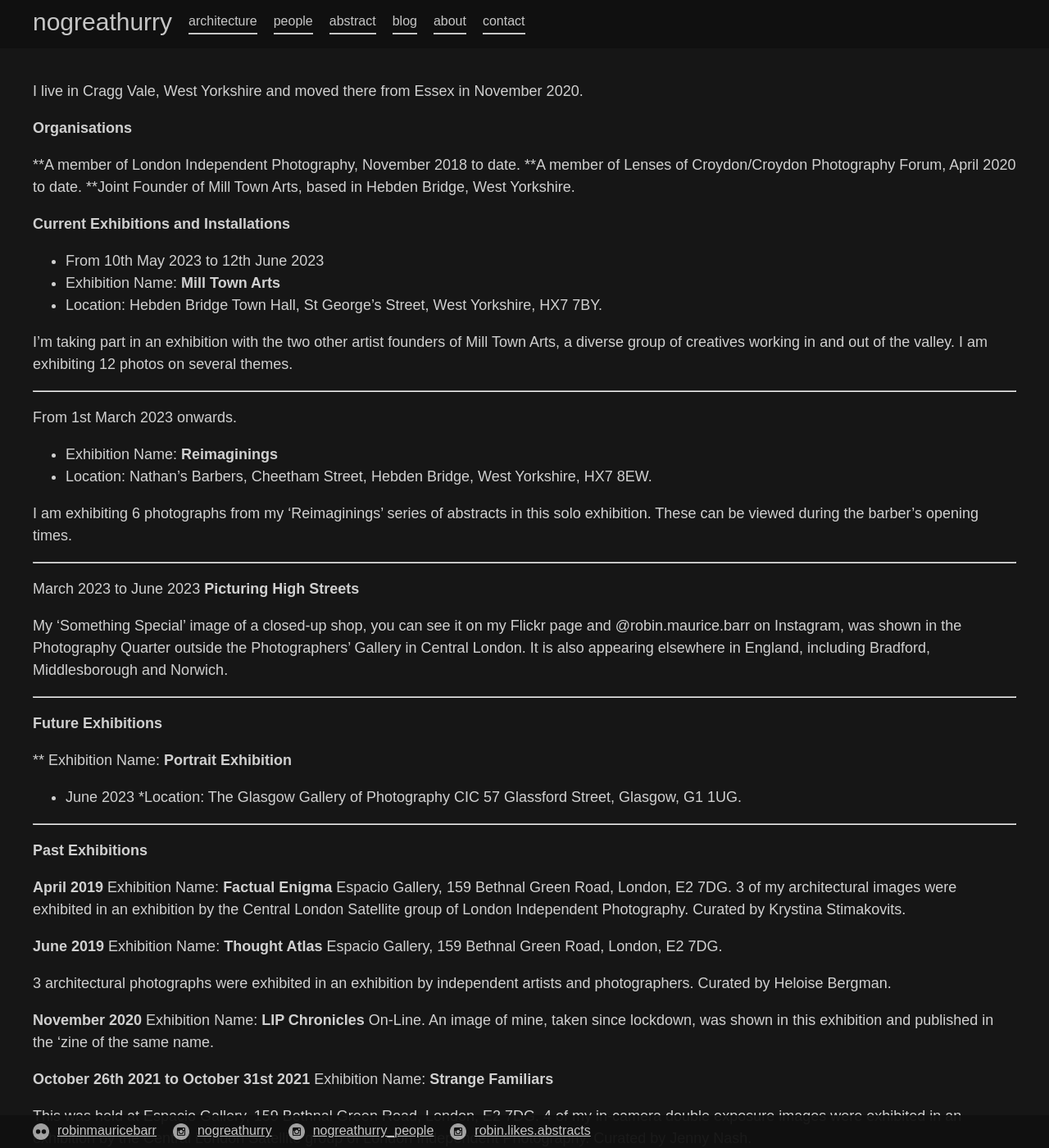
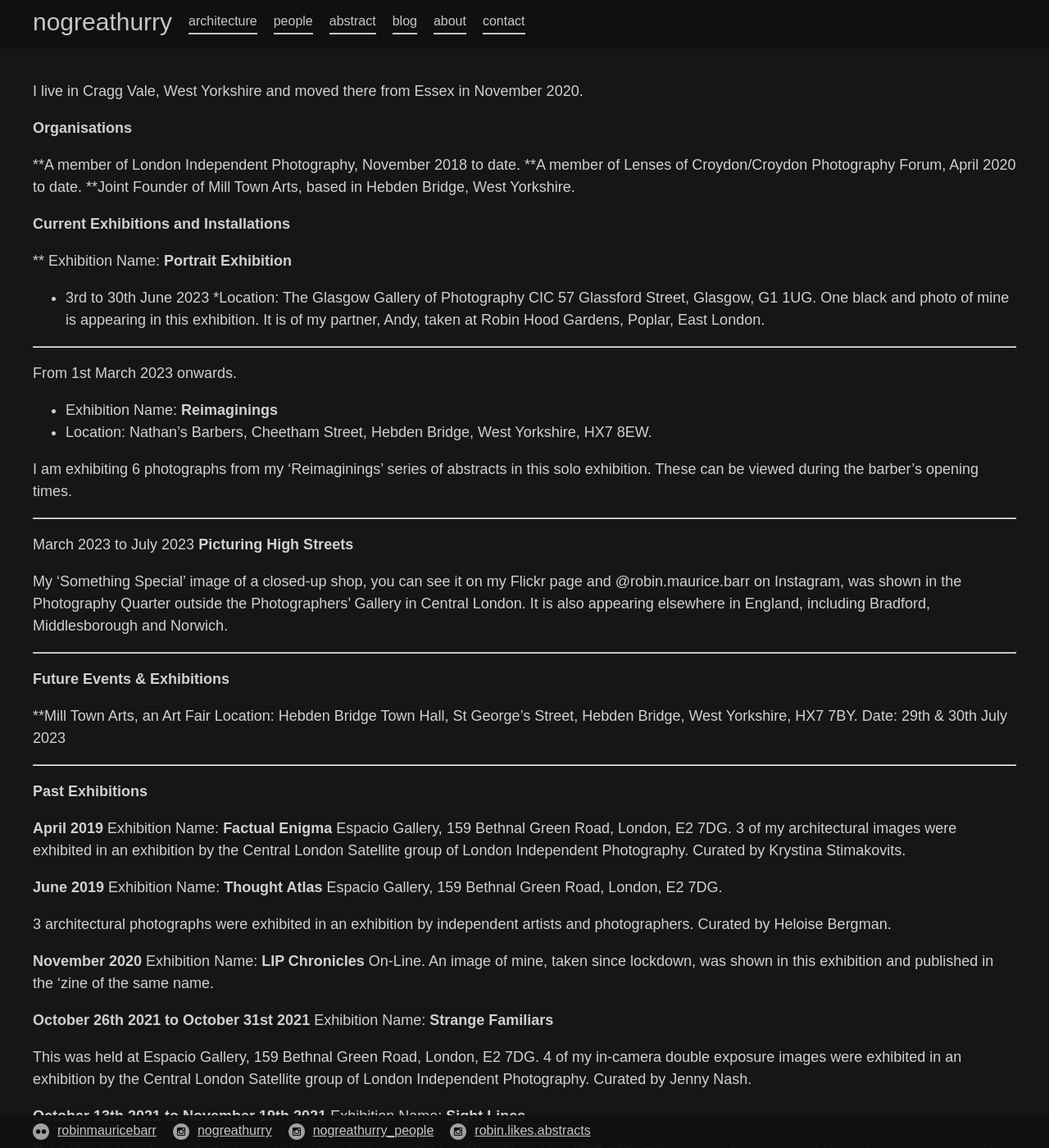
Before and after one commit to 987poiuytrewq/nogreathurry, a Jekyll site: the page built from blog.md, in a window 1280 px wide and 1400 px high. Shown: the whole window at 82% size. Built offline with Jekyll 4.4.1, drawn with Linux system fonts in a browser that asks for light colours; some of the changed text lies outside the part shown.

Commit message:
Updated Blog

```diff
--- a/blog.md
+++ b/blog.md
@@ -13,11 +13,11 @@
 
 **Current Exhibitions and Installations**
 
-* From 10th May 2023 to 12th June 2023
-* Exhibition Name: **Mill Town Arts**
-* Location: Hebden Bridge Town Hall, St George's Street, West Yorkshire, HX7 7BY.
-
-I'm taking part in an exhibition with the two other artist founders of Mill Town Arts, a diverse group of creatives working in and out of the valley. I am exhibiting 12 photos on several themes.
+** Exhibition Name: **Portrait Exhibition**
+* 3rd to 30th June 2023
+*Location: The Glasgow Gallery of Photography CIC
+57 Glassford Street, Glasgow, G1 1UG.
+One black and photo of mine is appearing in this exhibition. It is of my partner, Andy, taken at Robin Hood Gardens, Poplar, East London.
 
 ______________________________________________________________
 
@@ -29,19 +29,18 @@
 
 ______________________________________________________________
 
-March 2023 to June 2023
+March 2023 to July 2023
 **Picturing High Streets**
 
 My 'Something Special' image of a closed-up shop, you can see it on my Flickr page and @robin.maurice.barr on Instagram, was shown in the Photography Quarter outside the Photographers' Gallery in Central London. It is also appearing elsewhere in England, including Bradford, Middlesborough and Norwich.
 
 _______________________________________________________________
 
-**Future Exhibitions**
+**Future Events & Exhibitions**
 
-** Exhibition Name: **Portrait Exhibition**
-* June 2023
-*Location: The Glasgow Gallery of Photography CIC
-57 Glassford Street, Glasgow, G1 1UG.
+**Mill Town Arts, an Art Fair
+Location: Hebden Bridge Town Hall, St George's Street, Hebden Bridge, West Yorkshire, HX7 7BY.
+Date: 29th & 30th July 2023
 
 _______________________________________________________________
 **Past Exhibitions**
@@ -124,7 +123,14 @@
 
 This was the annual exhibition by the Crouch End Satellite Group of London Independent Photography. It was held at a favourite location of mine, The Original Gallery, Hornsey Library, Haringey Park, Crouch End, London, N8 9JA. I exhibited four Saul Leiter inspired photographs.
 
-Other news (newest first):
+**From 10th May 2023 to 11th June 2023**
+
+* Exhibition Name: **Mill Town Arts**
+* Location: Hebden Bridge Town Hall, St George's Street, West Yorkshire, HX7 7BY.
+
+I took part in an exhibition with the two other artist founders of Mill Town Arts, a diverse group of creatives working in and out of the valley. I am exhibiting 12 photos on several themes.
+
+**Other news (newest first):
 
 **April 2023** - Three of my square format architectural images have been published in the 2022-2023 'European Chinese Photographic Art Yearbook' alongside photographs by several other Chinese and European photographers.
 
```
